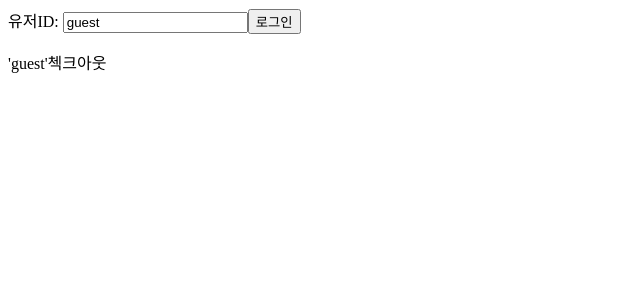
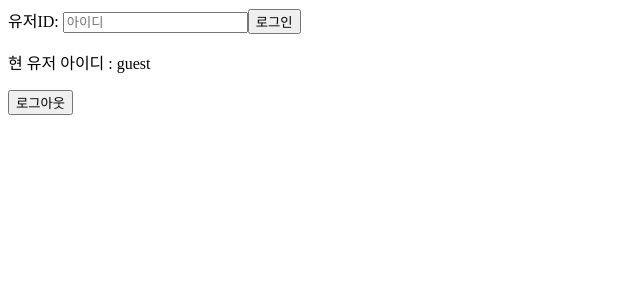
Before and after one commit to osparking/react_topic_ex1, a React (Vite) app: page / in a window 1280 px wide. Shown: the top 300 px of the page, without its empty margins (0-640 px from the left). Built offline with nearby package versions, Linux system fonts and the light colour scheme.

Commit message:
context component is shared with Logout

```diff
--- a/src/components/AppContext.jsx
+++ b/src/components/AppContext.jsx
@@ -2,6 +2,7 @@ import React from "react";
 import UserProvider from "../context/UserProvider";
 import CheckOut from "./CheckOut";
 import Login from "./Login";
+import Logout from "./Logout";
 
 export default function AppContext() {
   return (
@@ -9,6 +10,7 @@ export default function AppContext() {
       <UserProvider>
         <Login />
         <CheckOut />
+        <Logout />
       </UserProvider>
     </div>
   );
--- a/src/components/CheckOut.jsx
+++ b/src/components/CheckOut.jsx
@@ -5,7 +5,7 @@ export default function CheckOut() {
   const { userid } = useContext(UserContext);
   return (
     <div>
-      <p>'{userid}'첵크아웃</p>
+      <p>현 유저 아이디 : {userid}</p>
     </div>
   );
 }
--- a/src/components/Login.jsx
+++ b/src/components/Login.jsx
@@ -1,22 +1,24 @@
-import React, { useContext } from "react";
+import React, { useContext, useState } from "react";
 import { UserContext } from "../context/UserProvider";
 export default function Login() {
   const { userid, setUserid } = useContext(UserContext);
-  function handleSubmit(e) {
+  const [tempid, setTempid] = useState("");
+
+  function handleLogin(e) {
     e.preventDefault();
-    setUserid(e.target.userid.value);
-    e.target.reset();
+    setUserid(tempid);
+    setTempid("");
   }
   return (
     <div>
-      <form onSubmit={handleSubmit}>
+      <form onSubmit={handleLogin}>
         유저ID:{" "}
         <input
           type="text"
-          value={userid}
+          value={tempid}
           placeholder="아이디"
-          id="userid"
-          onChange={(e) => setUserid(e.target.value)}
+          id="tempid"
+          onChange={(e) => setTempid(e.target.value)}
         />
         <button type="submit">로그인</button>
       </form>
--- /dev/null
+++ b/src/components/Logout.jsx
@@ -0,0 +1,14 @@
+import React from "react";
+import { UserContext } from "../context/UserProvider";
+
+export default function Logout() {
+  const { setUserid } = React.useContext(UserContext);
+  function setDefaultUser() {
+    setUserid("guest");
+  }
+  return (
+    <div>
+      <button onClick={setDefaultUser}>로그아웃</button>
+    </div>
+  );
+}
```
